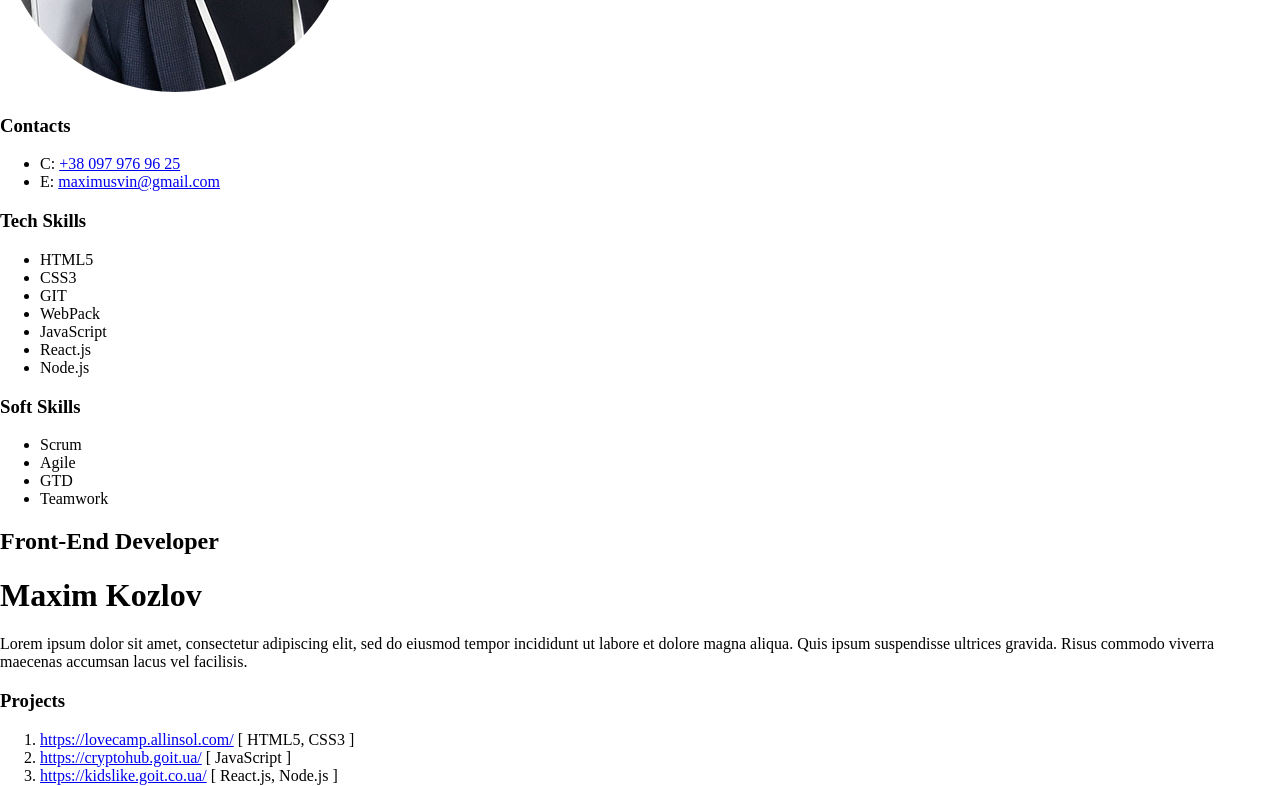
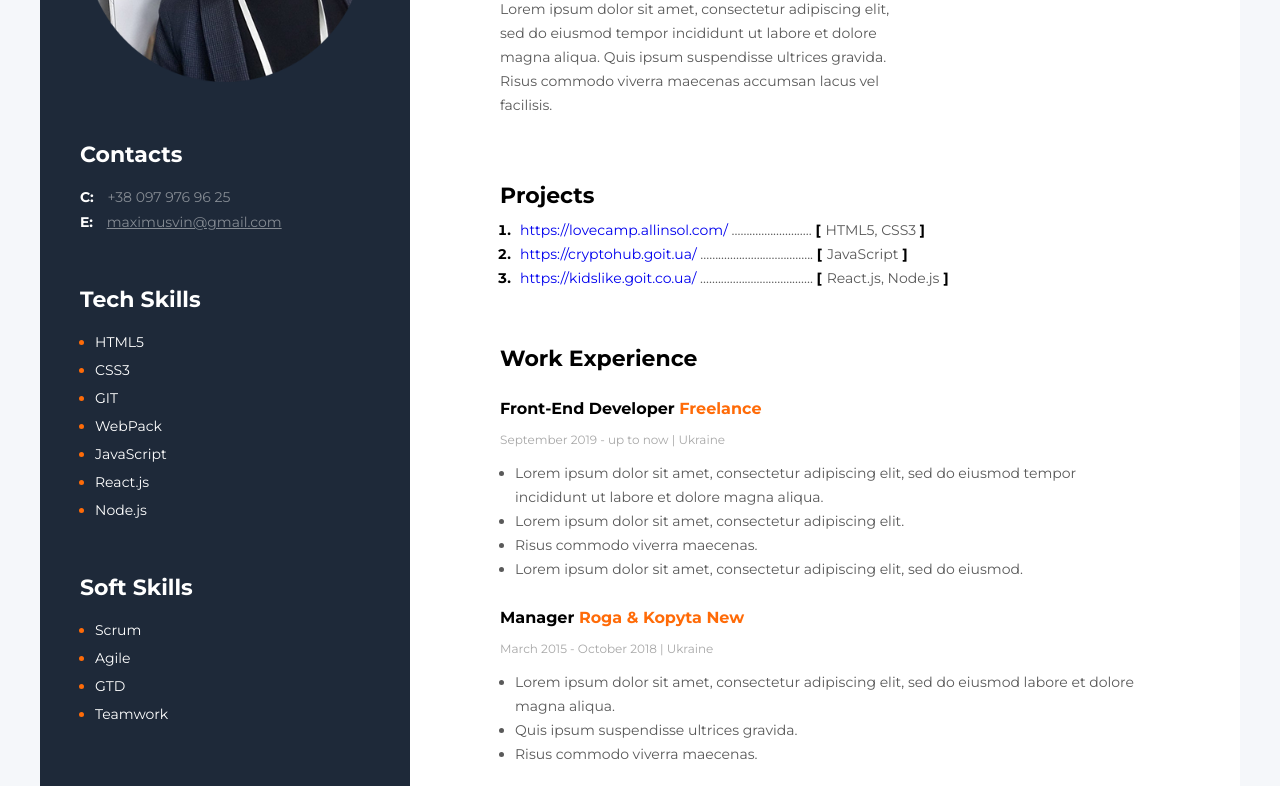
Before and after one commit to Maximusvin/my-resume, a plain HTML site: page index.html in a window 1280 px wide. Shown: the part 258-1044 px from the top of the page. Drawn offline with Linux system fonts and the light colour scheme; files that its build step writes are made by us from their sources.

Commit message:
Add style

```diff
--- a/css/style.css
+++ b/css/style.css
@@ -1,4 +1,161 @@
-body {
+* {
   margin: 0;
   padding: 0;
+  box-sizing: border-box;
 }
+
+body {
+  font-family: 'Montserrat', sans-serif;
+  font-size: 14px;
+  padding: 20px;
+  background: #f5f7fa;
+}
+
+.wrapper {
+  width: 1200px;
+  margin: 0 auto;
+  background: #fff;
+  display: flex;
+}
+
+.sidebar {
+  width: 370px;
+  padding: 40px 0;
+  background: #1e2939;
+  color: #fff;
+}
+
+.img-box {
+  text-align: center;
+}
+
+.sidebar-container-item {
+margin-left: 40px;
+margin-top: 55px;
+margin-right: 40px;
+}
+
+.sidebar-title {
+  font-size: 22px;
+  font-weight: 700;
+  margin-bottom: 20px;
+}
+
+.contact-item {
+   margin-top: 7px;
+   list-style: none;
+}
+
+.contacts-link {
+  color: #858b93;
+}
+
+.link-underline {
+  text-decoration: none;
+}
+
+.contact-item span {
+  font-weight: 700;
+  text-transform: uppercase;
+  margin-right: 10px;
+}
+
+.sidebar-list {
+  margin-left: 15px;
+  color: #ff6b08;
+}
+
+.sidebar-list span {
+  color: #fff;
+}
+
+.sidebar-list-item {
+  margin-top: 10px;
+}
+
+/* About me container */
+.container-about-me {
+  padding: 110px 90px;
+  width: 830px;
+  color: #595959;
+}
+
+.subtitle {
+  font-weight: 700;
+  line-height: 24px;
+  margin-bottom: 12px;
+  color: #000;
+}
+
+.main-title {
+  font-size: 22px;
+  font-weight: 700;
+  margin-top: 55px;
+  color: #000;
+}
+
+h1 {
+  font-size: 45px;
+  font-weight: 700;
+  line-height: 89px;
+  color: #000;
+}
+
+.description {
+  width: 415px;
+  line-height: 24px;
+  margin-bottom: 65px;
+}
+
+.main-list {
+  margin-left: 15px;
+  margin-top: 9px;
+}
+
+.main-list-item {
+  font-weight: 700;
+  line-height: 24px;
+  color: #000;
+}
+
+.main-list-link {
+  font-weight: 400;
+  margin-left: 5px;
+  color: #595959;
+}
+
+.main-list-item a {
+  text-decoration: none;
+}
+
+.subtitle-content {
+  margin-top: 25px;
+  margin-bottom: 7px;
+  font-size: 16px;
+  font-weight: 700;
+  line-height: 24px;
+  color: #000;
+}
+
+.orange {
+  color: #ff6b08;
+}
+
+.subtitle-h2 {
+  color: #a8a8a8;
+  font-size: 12px;
+  line-height: 24px;
+}
+
+.main-list li {
+  line-height: 24px;
+}
+
+.subtitle-content-fotter {
+  margin-top: 20px;
+  margin-bottom: 15px;
+  font-size: 16px;
+  font-weight: 700;
+  line-height: 24px;
+  color: #ff6b08;
+}
--- a/index.html
+++ b/index.html
@@ -4,89 +4,98 @@
     <meta charset="UTF-8" />
     <meta name="viewport" content="width=device-width, initial-scale=1.0" />
     <title>Resume Kozlov M.N.</title>
-    <link rel="stylesheet" href="style.css" />
+    <link rel="stylesheet" href="./css/style.css" />
+    <link href="https://fonts.googleapis.com/css?family=Montserrat:400,700&display=swap&subset=cyrillic" rel="stylesheet">
   </head>
   <body>
-    <div>
+    <div class="wrapper">
       <!-- Aside container -->
-      <aside>
-        <img src="./img/foto.png" alt="My foto" />
+      <aside class="sidebar">
+        <div class="img-box">
+          <img src="./img/foto.png" alt="My foto" width="280"/>
+        </div>
 
         <!-- Contacts container -->
-        <div>
-          <h3>Contacts</h3>
-          <ul>
-            <li>
-              C: <a href="tel:380979769625" title="to call">+38 097 976 96 25</a>
+        <div class="sidebar-container-item">
+          <h3 class="sidebar-title">Contacts</h3>
+          <ul class="contakt-container">
+            <li class="contact-item">
+              <span>C:</span> <a href="tel:380979769625" title="to call" class="contacts-link link-underline">+38 097 976 96 25</a>
             </li>
-            <li>
-              E: <a href="mailto:maximusvin@gmail.com">maximusvin@gmail.com</a>
+            <li class="contact-item">
+              <span>E:</span> <a href="mailto:maximusvin@gmail.com" class="contacts-link">maximusvin@gmail.com</a>
             </li>
           </ul>
         </div>
 
         <!-- Tech Skills container -->
-        <div>
-          <h3>Tech Skills</h3>
-          <ul>
-            <li>HTML5</li>
-            <li>CSS3 </li>
-            <li>GIT</li>
-            <li>WebPack</li>
-            <li>JavaScript</li>
-            <li>React.js</li>
-            <li>Node.js</li>
+        <div class="sidebar-container-item">
+          <h3 class="sidebar-title">Tech Skills</h3>
+          <ul class="sidebar-list">
+            <li class="sidebar-list-item"><span>HTML5</span></li>
+            <li class="sidebar-list-item"><span>CSS3</span></li>
+            <li class="sidebar-list-item"><span>GIT</span></li>
+            <li class="sidebar-list-item"><span>WebPack</span></li>
+            <li class="sidebar-list-item"><span>JavaScript</span></li>
+            <li class="sidebar-list-item"><span>React.js</span></li>
+            <li class="sidebar-list-item"><span>Node.js</span></li>
           </ul>
         </div>
 
         <!-- Soft Skills container -->
-        <div>
-          <h3>Soft Skills</h3>
-          <ul>
-            <li>Scrum</li>
-            <li>Agile</li>
-            <li>GTD</li>
-            <li>Teamwork</li>
+        <div class="sidebar-container-item">
+          <h3 class="sidebar-title">Soft Skills</h3>
+          <ul class="sidebar-list">
+            <li class="sidebar-list-item"><span>Scrum</span></li>
+            <li class="sidebar-list-item"><span>Agile</span></li>
+            <li class="sidebar-list-item"><span>GTD</span></li>
+            <li class="sidebar-list-item"><span>Teamwork</span></li>
           </ul>
         </div>
       </aside>
 
       <!-- About me conteiner -->
-      <div>
+      <div class="container-about-me">
         <div>
-          <h2>Front-End Developer</h2>
-          <h1>Maxim Kozlov</h3>
-          <p>Lorem ipsum dolor sit amet, consectetur adipiscing elit, sed do eiusmod tempor incididunt ut labore et dolore magna aliqua. Quis ipsum suspendisse ultrices gravida. Risus commodo viverra maecenas accumsan lacus vel facilisis. </p>
+          <p class="subtitle">Front-End Developer</p>
+          <h1>Maxim Kozlov</h1>
+          <p class="description">Lorem ipsum dolor sit amet, consectetur adipiscing elit, sed do eiusmod tempor incididunt ut labore et dolore magna aliqua. Quis ipsum suspendisse ultrices gravida. Risus commodo viverra maecenas accumsan lacus vel facilisis. </p>
         </div>
 
         <!-- Projects container -->
         <div>
-          <h3>Projects</h3>
-          <ol>
-            <li>
-              <a href="#">https://lovecamp.allinsol.com/</a>
-              <span>[ HTML5, CSS3 ]</span>
+          <h3 class="main-title">Projects</h3>
+          <ol class="main-list">
+            <li class="main-list-item">
+              <span class="main-list-link"><a href="#">https://lovecamp.allinsol.com/</a>
+              ...........................
+              </span>
+              [<span class="main-list-link">HTML5, CSS3 </span> ]
             </li>
-            <li>
-              <a href="#">https://cryptohub.goit.ua/</a>
-              <span>[ JavaScript ]</span>
+            <li class="main-list-item">
+              <span class="main-list-link"><a href="#">https://cryptohub.goit.ua/</a>
+              ......................................
+              </span>
+              [<span class="main-list-link">JavaScript</span> ]
             </li>
-            <li>
-              <a href="#">https://kidslike.goit.co.ua/</a>
-              <span>[ React.js, Node.js ]</span>
+            <li class="main-list-item">
+              <span class="main-list-link"><a href="#">https://kidslike.goit.co.ua/</a>
+              ......................................
+              </span>
+              [<span class="main-list-link">React.js, Node.js</span> ]
             </li>
           </ol>
         </div>
 
         <!-- Experience container -->
         <div>
-          <h3>Work Experience</h3>
+          <h3 class="main-title">Work Experience</h3>
 
           <!-- Front-End Developer -->
           <div>
-            <h4>Front-End Developer Freelance</h4>
-            <span>September 2019 - up to now | Ukraine</span>
-            <ul>
+            <h4 class="subtitle-content">Front-End Developer <span class="orange">Freelance</span></h4>
+            <span class="subtitle-h2">September 2019 - up to now | Ukraine</span>
+            <ul class="main-list">
               <li>Lorem ipsum dolor sit amet, consectetur adipiscing elit, sed do eiusmod tempor incididunt ut labore et dolore magna aliqua.</li>
               <li>Lorem ipsum dolor sit amet, consectetur adipiscing elit.</li>
               <li>Risus commodo viverra maecenas.</li>
@@ -96,9 +105,9 @@
 
           <!-- Manager Roga Kopyta New-->
           <div>
-            <h4>Manager Roga & Kopyta New</h4>
-            <span>March 2015 - October 2018 | Ukraine</span>
-            <ul>
+            <h4 class="subtitle-content">Manager <span class="orange">Roga & Kopyta New</span></h4>
+            <span class="subtitle-h2">March 2015 - October 2018 | Ukraine</span>
+            <ul class="main-list">
               <li>Lorem ipsum dolor sit amet, consectetur adipiscing elit, sed do eiusmod labore et dolore magna aliqua.</li>
               <li>Quis ipsum suspendisse ultrices gravida.</li>
               <li>Risus commodo viverra maecenas.</li>
@@ -107,9 +116,9 @@
 
           <!-- Manager Roga Kopyta LLC -->
           <div>
-            <h4>Manager Roga & Kopyta LLC</h4>
-            <span>June 2014 - February 2015 | Ukraine</span>
-            <ul>
+            <h4 class="subtitle-content">Manager <span class="orange">Roga & Kopyta LLC</span></h4>
+            <span class="subtitle-h2">June 2014 - February 2015 | Ukraine</span>
+            <ul class="main-list">
               <li>Lorem ipsum dolor sit amet, consectetur adipiscing elit.</li>
               <li>Quis ipsum suspendisse ultrices gravida.</li>
               <li>Risus commodo viverra maecenas. </li>
@@ -117,10 +126,10 @@
           </div>
 
           <!-- Education -->
-          <h3>Education</h3>
+          <h3 class="main-title">Education</h3>
           <div>
-            <h4>Kharkiv National University of Radioelectronics</h4>
-            <p>Management</p>
+            <h4 class="subtitle-content-fotter">Kharkiv National University of Radioelectronics</h4>
+            <p class="subtitle">Management</p>
             <span>Septermber 2009 - June 2014 | Ukraine</span>
           </div>
 
```
